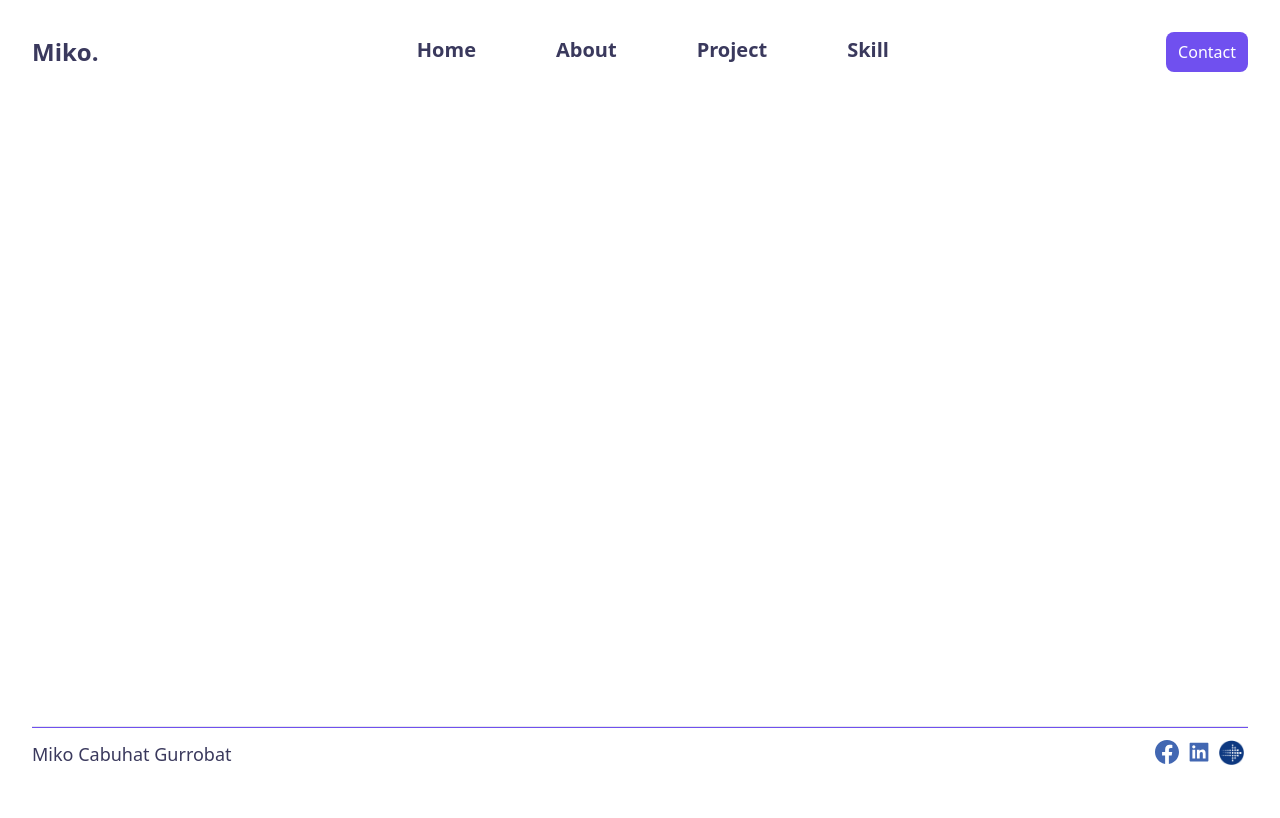
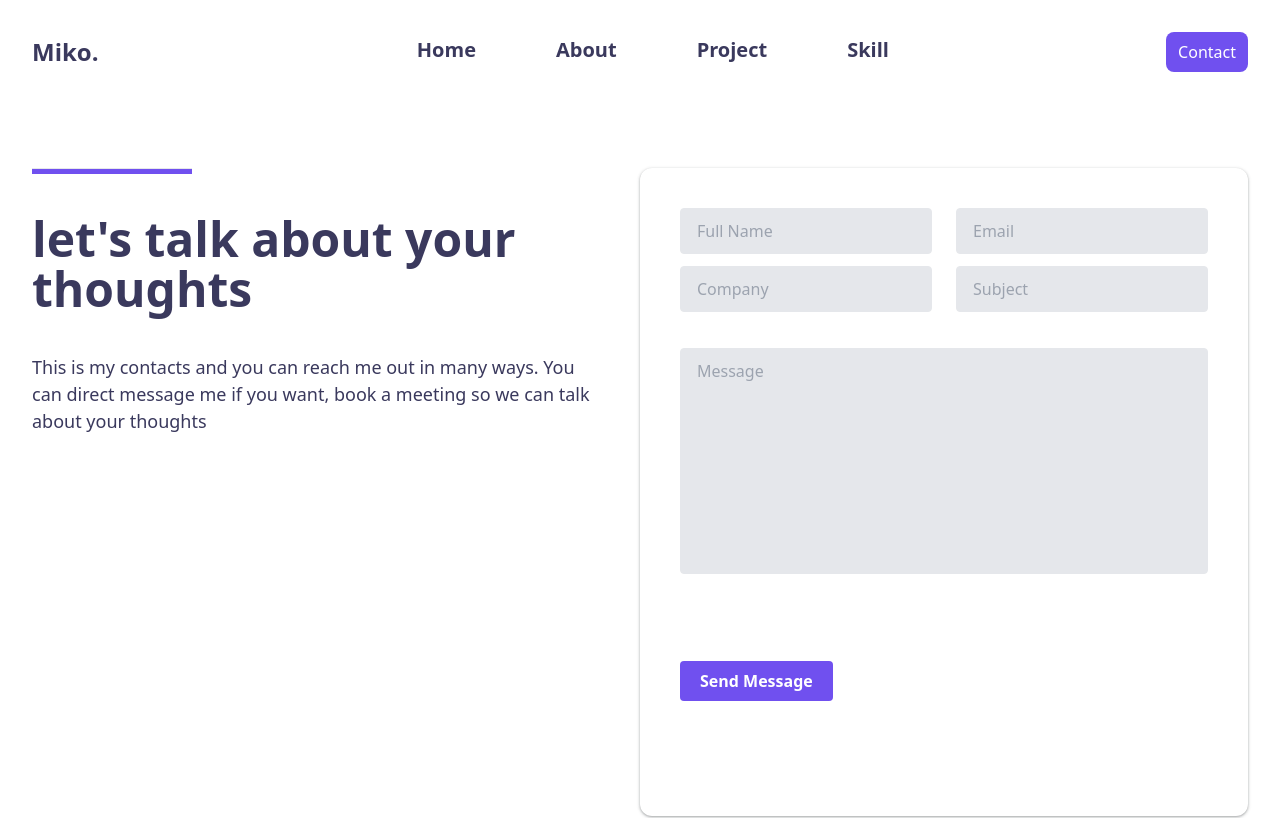
Before and after one commit to ikomcg/react-miko, a React (Create React App) app: page /contact in a window 1280 px wide. Shown: the top 818 px of the page. Built offline with nearby package versions, Linux system fonts and the light colour scheme.

Commit message:
projects page

```diff
--- a/src/App.js
+++ b/src/App.js
@@ -8,9 +8,8 @@ import Home from './Pages/Home'
 import About from './Pages/About';
 import Project from './Pages/Projects'
 import Skill from './Pages/Skill'
+import Contact from './Pages/Contact'
 
-// import Contact from './pages/Contact'
-//
 // import NoPage from './pages/NoPage'
 
 
@@ -26,8 +25,8 @@ const App = () => {
             <Route path='/about' element={<About/>}/>
             <Route path='/project' element={<Project/>}/>
             <Route path='/skill' element={<Skill/>}/>
-            {/* <Route path='/contact' element={<Contact/>}/>
-            <Route path='*' element={<NoPage/>}/> */}
+            <Route path='/contact' element={<Contact/>}/>
+              {/* <Route path='*' element={<NoPage/>}/> */}
           </Routes>
         </div>
       </div>
--- /dev/null
+++ b/src/Pages/Contact.jsx
@@ -0,0 +1,12 @@
+import React from 'react'
+import Contacts from './Contacts/Contact'
+
+const Contact = () =>{
+    return (
+       <section>
+            <Contacts/>
+       </section>
+    )
+}
+
+export default Contact
```
